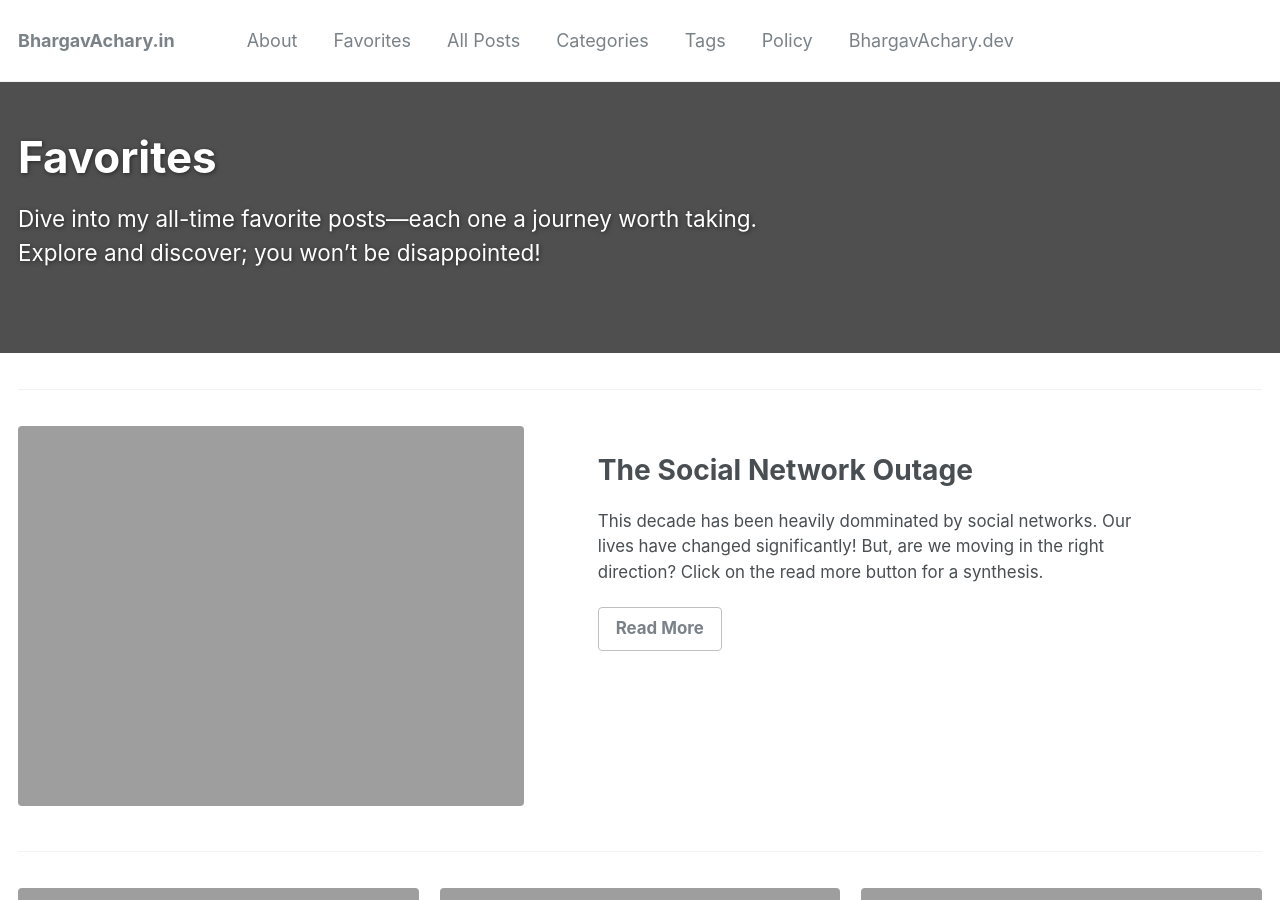
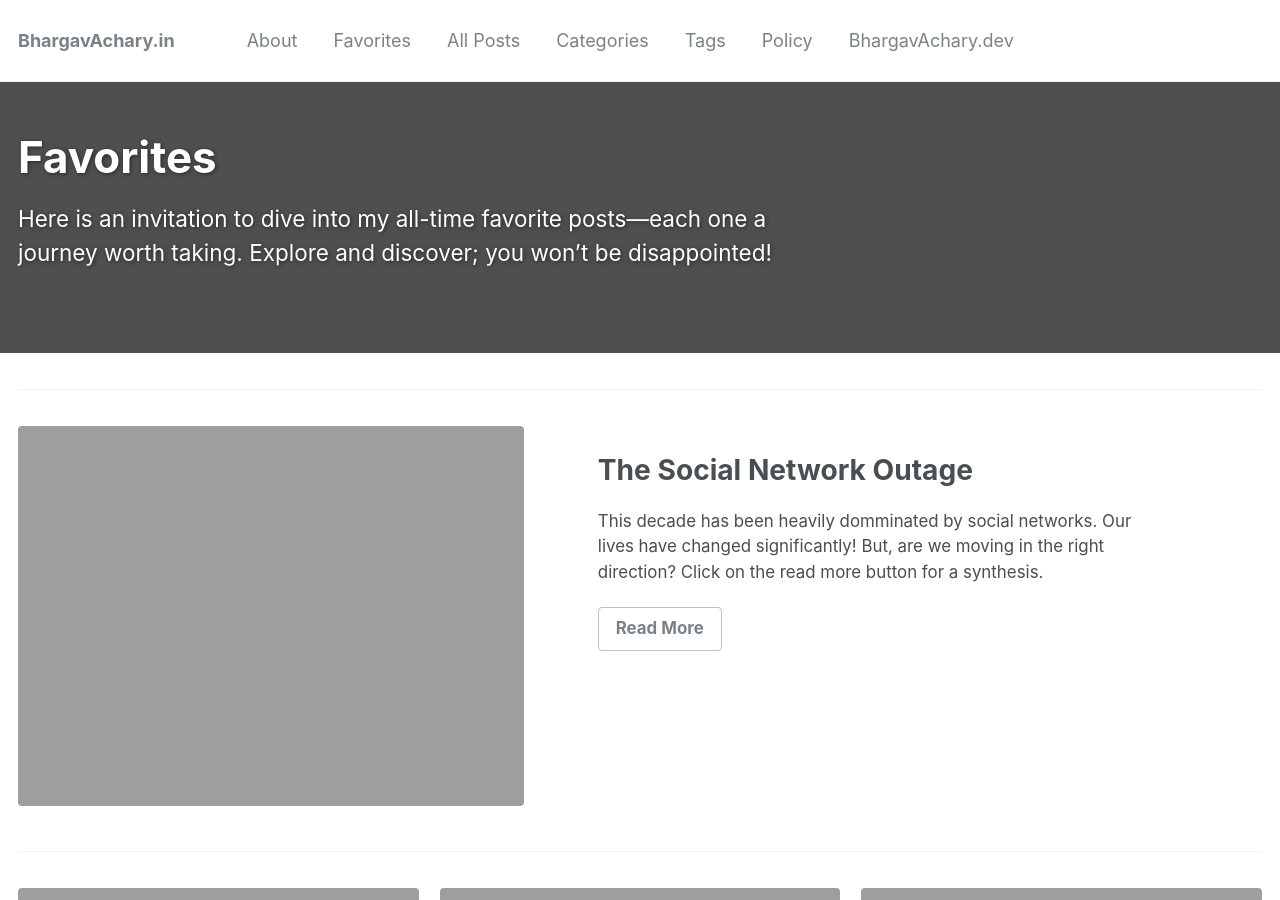
Before and after one commit to bhargavachary/bhargavachary.github.io, a Jekyll site: the page built from _pages/favorites.md, in a window 1280 px wide and 900 px high. Built offline with Jekyll 4.4.1, drawn with Linux system fonts in a browser that asks for light colours.

Commit message:
Update favorites.md

```diff
--- a/_pages/favorites.md
+++ b/_pages/favorites.md
@@ -7,7 +7,7 @@
   overlay_color: "#000"
   overlay_filter: "0.5"
   overlay_image: intro.jpg
-excerpt: "Dive into my all-time favorite posts—each one a journey worth taking.  Explore and discover; you won't be disappointed!"
+excerpt: "Here is an invitation to dive into my all-time favorite posts—each one a journey worth taking. Explore and discover; you won't be disappointed!"
 
 feature_row3:
   - image_path: f5.jpg
```
